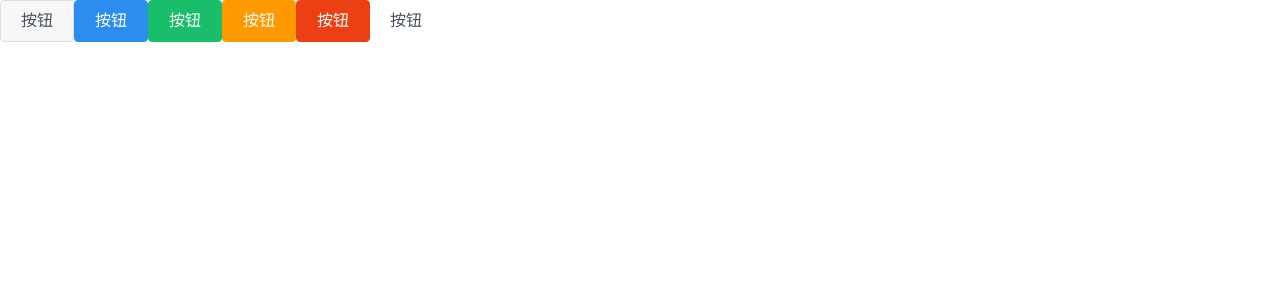
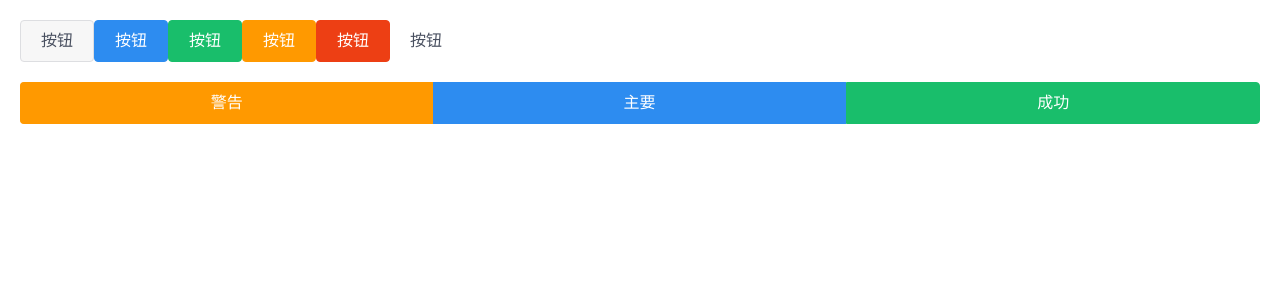
Before and after one commit to JoeeeeeWu/wui, a Vue app: page / in a window 1280 px wide. Shown: the top 300 px of the page. Built offline with nearby package versions, Linux system fonts and the light colour scheme; the HTML template or start-up script is replaced by a standard one.

Commit message:
add buttongroup

```diff
--- /dev/null
+++ b/src/comps/components/button/button-group.vue
@@ -0,0 +1,9 @@
+<template>
+  <div class="w__btn--group"><slot></slot></div>
+</template>
+
+<script>
+export default {
+  name: 'w-button-group',
+};
+</script>
--- a/src/comps/components/button/index.js
+++ b/src/comps/components/button/index.js
@@ -1,5 +1,7 @@
 import Button from './button';
+import ButtonGroup from './button-group';
 
 export {
-  Button,//eslint-disable-line
+  Button,
+  ButtonGroup,
 };
--- /dev/null
+++ b/src/comps/components/buttongroup/index.js
@@ -0,0 +1,3 @@
+import ButtonGroup from '../button/button-group';
+
+export default ButtonGroup;
--- a/src/comps/index.js
+++ b/src/comps/index.js
@@ -1,9 +1,13 @@
 import './styles/index.scss';
 
-import { Button } from './components/button';
+import {
+  Button,
+  ButtonGroup,
+} from './components/button';
 
 const components = [
   Button,
+  ButtonGroup,
 ];
 
 const install = (Vue) => {
--- a/src/views/home.vue
+++ b/src/views/home.vue
@@ -1,11 +1,20 @@
 <template>
   <div>
+    <div class="section">
       <w-button>按钮</w-button>
       <w-button type="primary">按钮</w-button>
       <w-button type="success">按钮</w-button>
       <w-button type="warning">按钮</w-button>
       <w-button type="error">按钮</w-button>
       <w-button type="text">按钮</w-button>
+    </div>
+    <div class="section">
+      <w-button-group>
+        <w-button type="warning">警告</w-button>
+        <w-button type="primary">主要</w-button>
+        <w-button type="success">成功</w-button>
+      </w-button-group>
+    </div>
   </div>
 </template>
 
@@ -15,6 +24,8 @@ export default {
 };
 </script>
 
-<style lang="scss">
-
+<style lang="scss" scoped>
+  .section {
+    margin: 20px;
+  }
 </style>
```
Lines whose indentation alone changed are shown as unchanged.
